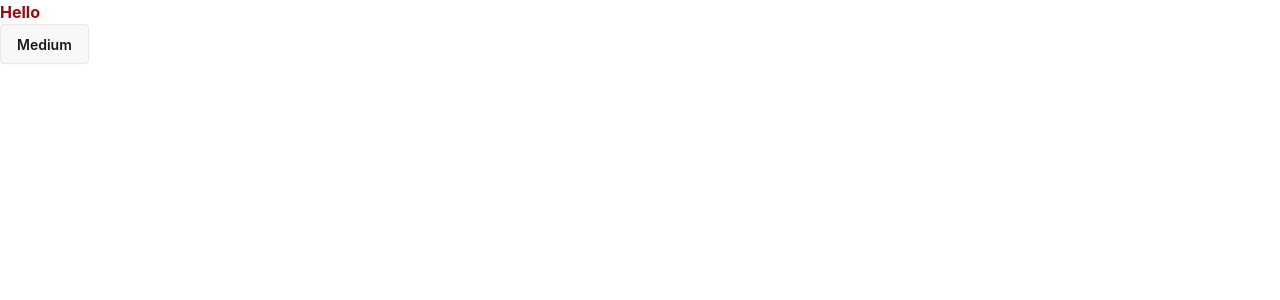
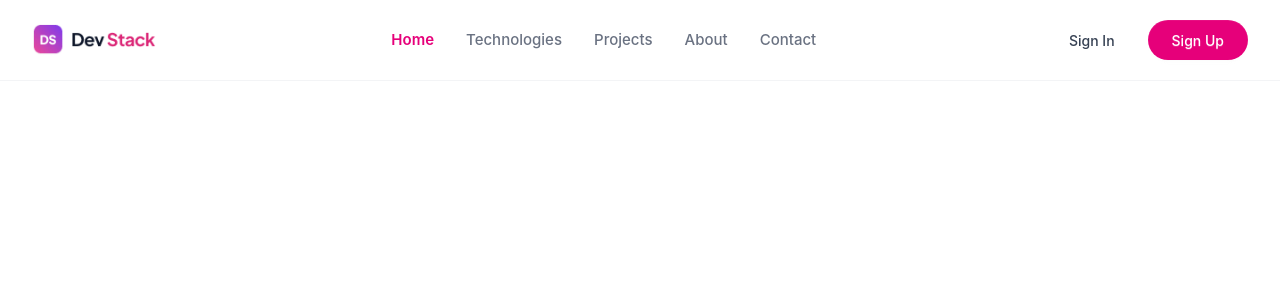
Before and after one commit to nafisasraboni/DevStack-A-5-, a React (Vite) app in the folder devStack/: page / in a window 1280 px wide. Shown: the top 300 px of the page. Built offline with nearby package versions, Linux system fonts and the light colour scheme.

Commit message:
Navbar completed

```diff
--- a/devStack/package.json
+++ b/devStack/package.json
@@ -13,6 +13,7 @@
     "@tailwindcss/vite": "^4.3.3",
     "react": "^19.2.8",
     "react-dom": "^19.2.8",
+    "react-icons": "^5.7.0",
     "tailwindcss": "^4.3.3"
   },
   "devDependencies": {
--- a/devStack/src/App.tsx
+++ b/devStack/src/App.tsx
@@ -1,9 +1,10 @@
+import Navbar from "./Components/Navbar"
+
 function App() {
 
   return (
     <>
-      <h2 className="text-red-800 font-bold">Hello</h2>
-      <button className="btn">Medium</button>
+      <Navbar></Navbar>
     </>
   )
 }
--- /dev/null
+++ b/devStack/src/Components/Navbar.tsx
@@ -0,0 +1,59 @@
+import React from "react";
+import Logo from "../assets/logo-text.png";
+import { GiHamburgerMenu } from "react-icons/gi";
+
+const Navbar = () => {
+  return (
+    // Sticky Top Navbar Container
+    <div className="sticky top-0 z-50 bg-white/95 backdrop-blur-sm border-b border-gray-100">
+      <div className="max-w-7xl mx-auto px-4 sm:px-8 h-20 grid grid-cols-3 lg:flex items-center justify-between">
+
+        {/* Left: Hamburger Icon (Mobile) */}
+        <div className="flex items-center lg:hidden justify-start">
+          <div className="dropdown">
+            <div role="button" className="btn btn-ghost btn-circle text-gray-700 -ml-2">
+              <GiHamburgerMenu className="text-xl" />
+            </div>
+            {/* Mobile Dropdown Menu */}
+            <ul className="menu menu-sm dropdown-content mt-3 z-[1] p-2 shadow-lg bg-white rounded-box w-52 text-gray-600 font-medium">
+              <li className="text-[#E6007A] font-semibold">Home</li>
+              <li>Technologies</li>
+              <li>Projects</li>
+              <li>About</li>
+              <li>Contact</li>
+            </ul>
+          </div>
+        </div>
+
+        {/* Center (Mobile) / Left (Desktop): Brand Logo */}
+        <div className="flex items-center justify-center lg:justify-start">
+          <img src={Logo} alt="Dev Stack Logo" className="h-8 w-auto cursor-pointer" />
+        </div>
+
+        {/* Center: Desktop Nav Links */}
+        <div className="hidden lg:flex">
+          <ul className="flex items-center gap-8 text-[15px] font-medium text-gray-500 cursor-pointer">
+            <li className="text-[#E6007A] font-semibold">Home</li>
+            <li className="hover:text-gray-900 transition-colors">Technologies</li>
+            <li className="hover:text-gray-900 transition-colors">Projects</li>
+            <li className="hover:text-gray-900 transition-colors">About</li>
+            <li className="hover:text-gray-900 transition-colors">Contact</li>
+          </ul>
+        </div>
+
+        {/* Right: Auth Buttons */}
+        <div className="flex items-center justify-end gap-2 sm:gap-4">
+          <button className="btn btn-ghost btn-sm sm:btn-md font-medium text-gray-700 hover:bg-transparent hover:text-gray-900 px-2 sm:px-4">
+            Sign In
+          </button>
+          <button className="btn btn-sm sm:btn-md rounded-full bg-[#E6007A] hover:bg-[#c40068] text-white border-none px-4 sm:px-6 font-medium">
+            Sign Up
+          </button>
+        </div>
+
+      </div>
+    </div>
+  );
+};
+
+export default Navbar;
```
Also changed, not shown: 1 other file (tests, documents, lock files or other folders).
